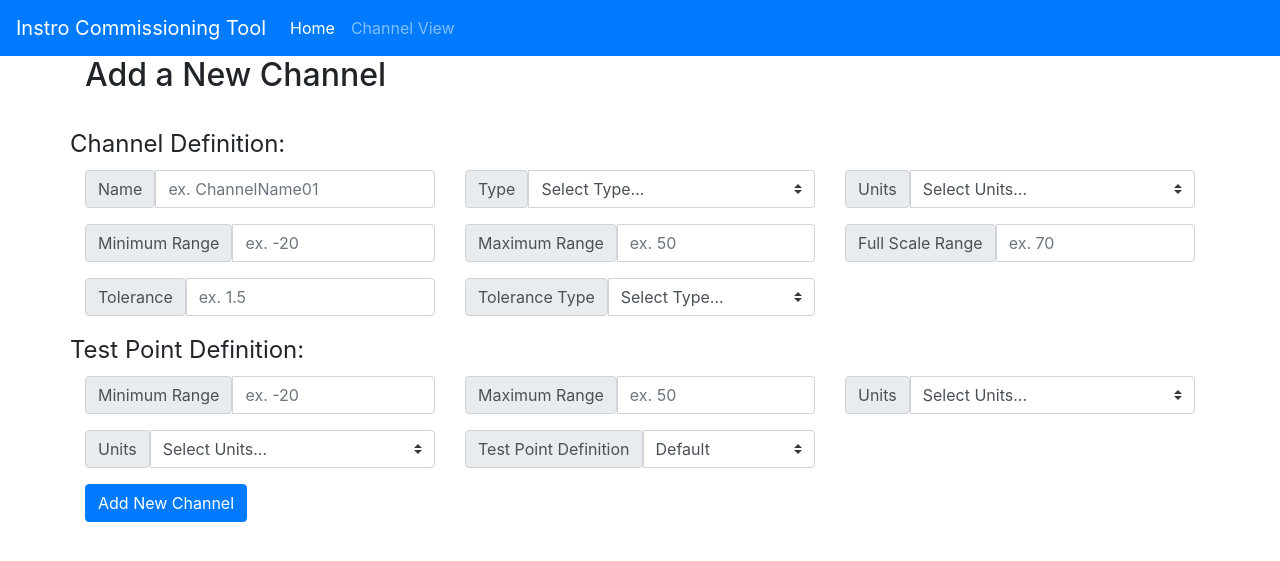
After one commit to ThatOldChap/InstroCommTool, a Flask app: template app/templates/new_channel.html in a window 1280 px wide. The commit adds this page. Shown: the top 561 px of the page. Run offline with Flask 2, Linux system fonts and the light colour scheme; the template is opened without the code that fills it: values that come from a table or form of the project are taken from there, others are empty; some libraries are stand-ins or nearby versions.

Commit message:
New form testing

```diff
--- a/app/main/forms.py
+++ b/app/main/forms.py
@@ -6,10 +6,13 @@ from wtforms.fields.html5 import DateField
 from wtforms.validators import ValidationError, DataRequired, Length
 from app.models import Channel, TestPoint
 
-TYPE_CHOICES = [(0, "RTD"),(1, "Pressure"),(2, "Frequency")]
+
 
 class EmptyForm(FlaskForm):
     submit = SubmitField('Add Channel')
+
+class TestSubmitForm(FlaskForm):
+    submit = SubmitField('Test')
 
 class TestPointForm(FlaskForm):
     measured_val = FloatField('Measured')
@@ -34,3 +37,46 @@ class AddChannelForm(FlaskForm):
     test_range_max = FloatField('MaximumTest Range', validators=[DataRequired()])
     test_eu = SelectField('Test EU', choices=[(0, "degC"),(1, "Ohms"),(2, "Hz")], validators=[DataRequired()])
     submit = SubmitField('Add New Channel')
+
+CHOICES_MEAS_TYPE = [("", "Select Type..."),(0, "RTD"),(1, "Pressure"),(2, "Frequency"),(3, "Voltage")]
+CHOICES_EU = [("", "Select Units..."),(0, "degC"),(1, "Ohms"),(2, "Hz"),(3, "V")]
+CHOICES_TOLERANCE_TYPE = [("", "Select Type..."),(1, "Units"),(2, f"%FS"),(3, '%RDG')]
+CHOICES_NUM_TEST_POINTS = [("", "Select Number..."),(1, "1"),(2, "2"),(3, "3"),(4, "4"),(5, "5"),(6, "6"),(7, "7"),(8, "8"),(9, "9"),(10, "10")]
+CHOICES_TEST_POINT_TYPE = [(1, "Default"),(2, "Custom")]
+
+class NewChannelForm(FlaskForm):
+
+    # CSS attribute definitions
+    kw_name = {'class': 'form-control', 'placeholder': 'ex. ChannelName01'}
+    kw_meas_type = {'class': 'custom-select', 'placeholder': 'ex. Temperature'}
+    kw_select_field = {'class': 'custom-select'}
+    kw_meas_range_min = {'class': 'form-control', 'placeholder': 'ex. -20'}
+    kw_meas_range_max = {'class': 'form-control', 'placeholder': 'ex. 50'}
+    kw_full_scale = {'class': 'form-control', 'placeholder': 'ex. 70'}
+    kw_tolerance = {'class': 'form-control', 'placeholder': 'ex. 1.5'}
+    kw_test_range_min = {'class': 'form-control', 'placeholder': 'ex. 80'}
+    kw_test_range_max = {'class': 'form-control', 'placeholder': 'ex. 120'}
+    kw_submit = {'class': 'btn btn-primary'}
+
+    # Field definitions - Channel
+    name = StringField('Name', validators=[DataRequired()], render_kw=kw_name)
+    meas_type = SelectField('Type', choices=CHOICES_MEAS_TYPE, validators=[DataRequired()], render_kw=kw_select_field)
+    eu = SelectField('Units', choices=CHOICES_EU, validators=[DataRequired()], render_kw=kw_select_field)
+
+    meas_range_min = FloatField('Minimum Range', validators=[DataRequired()], render_kw=kw_meas_range_min)
+    meas_range_max = FloatField('Maximum Range', validators=[DataRequired()], render_kw=kw_meas_range_max)
+    full_scale = FloatField('Full Scale Range', validators=[DataRequired()], render_kw=kw_full_scale)
+
+    tolerance = FloatField('Tolerance', validators=[DataRequired()], render_kw=kw_tolerance)
+    tolerance_type = SelectField('Tolerance Type', choices=CHOICES_TOLERANCE_TYPE, validators=[DataRequired()], render_kw=kw_select_field)
+
+    # Field definitions - TestPoints
+    test_range_min = FloatField('Minimum Range', validators=[DataRequired()], render_kw=kw_meas_range_min)
+    test_range_max = FloatField('Maximum Range', validators=[DataRequired()], render_kw=kw_meas_range_max)
+    test_eu = SelectField('Units', choices=CHOICES_EU, validators=[DataRequired()], render_kw=kw_select_field)
+
+    num_test_points = SelectField('Units', choices=CHOICES_EU, validators=[DataRequired()], render_kw=kw_select_field)
+    test_point_type = SelectField('Test Point Definition', choices=CHOICES_TEST_POINT_TYPE, validators=[DataRequired()], render_kw=kw_select_field)
+
+    # Form submission
+    submit = SubmitField('Add New Channel', render_kw=kw_submit)
--- a/app/templates/add_channel.html
+++ b/app/templates/add_channel.html
@@ -7,6 +7,4 @@
     {{ wtf.render_form(addChannelForm) }}
     <br>
     {% endif %}
-
-    <!-- TODO: Make into a custom form in the Visio sketch format -->
 {% endblock %}
--- /dev/null
+++ b/app/templates/new_channel.html
@@ -0,0 +1,129 @@
+{% extends "base.html" %}
+
+{% block app_content %}
+<h2>Add a New Channel</h2>
+<br>
+<div>
+    <form action="" method="POST" name="form">
+        {{ form.hidden_tag() }}
+
+        <!-- Channel Definition Section -->
+        <!-- Basic Channel Info -->
+        <div class="row">
+            <legend>Channel Definition:</legend>
+            <div class="col-md-4">
+                <div class="input-group mb-3">
+                    <span class="input-group-text">{{ form.name.label.text }}</span>
+                    {{ form.name() }}
+                </div>
+            </div>
+            <div class="col-md-4">
+                <div class="input-group mb-3">
+                    <span class="input-group-text">{{ form.meas_type.label.text }}</span>
+                    {{ form.meas_type() }}
+                </div>
+            </div>
+            <div class="col-md-4">
+                <div class="input-group mb-3">
+                    <span class="input-group-text">{{ form.eu.label.text }}</span>
+                    {{ form.eu() }}
+                </div>
+            </div>
+        </div>
+        <!-- Measurement Range Info -->
+        <div class="row">
+            <div class="col-md-4">
+                <div class="input-group mb-3">
+                    <span class="input-group-text">{{ form.meas_range_min.label.text }}</span>
+                    {{ form.meas_range_min() }}
+                </div>
+            </div>
+            <div class="col-md-4">
+                <div class="input-group mb-3">
+                    <span class="input-group-text">{{ form.meas_range_max.label.text }}</span>
+                    {{ form.meas_range_max() }}
+                </div>
+            </div>
+            <div class="col-md-4">
+                <div class="input-group mb-3">
+                    <span class="input-group-text">{{ form.full_scale.label.text }}</span>
+                    {{ form.full_scale() }}
+                </div>
+            </div>
+        </div>
+        <!-- Channel Tolerance Info -->
+        <div class="row">
+            <div class="col-md-4">
+                <div class="input-group mb-3">
+                    <span class="input-group-text">{{ form.tolerance.label.text }}</span>
+                    {{ form.tolerance() }}
+                </div>
+            </div>
+            <div class="col-md-4">
+                <div class="input-group mb-3">
+                    <span class="input-group-text">{{ form.tolerance_type.label.text }}</span>
+                    {{ form.tolerance_type() }}
+                </div>
+            </div>
+        </div>
+        <!-- Test Point Definition Section -->
+        <!-- Test Point Input Range Info -->
+        <div class="row">
+            <legend>Test Point Definition:</legend>
+            <div class="col-md-4">
+                <div class="input-group mb-3">
+                    <span class="input-group-text">{{ form.test_range_min.label.text }}</span>
+                    {{ form.test_range_min() }}
+                </div>
+            </div>
+            <div class="col-md-4">
+                <div class="input-group mb-3">
+                    <span class="input-group-text">{{ form.test_range_max.label.text }}</span>
+                    {{ form.test_range_max() }}
+                </div>
+            </div>
+            <div class="col-md-4">
+                <div class="input-group mb-3">
+                    <span class="input-group-text">{{ form.test_eu.label.text }}</span>
+                    {{ form.test_eu() }}
+                </div>
+            </div>
+        </div>
+        <!-- Test Point Value Info -->
+        <div class="row">
+            <div class="col-md-4">
+                <div class="input-group mb-3">
+                    <span class="input-group-text">{{ form.num_test_points.label.text }}</span>
+                    {{ form.num_test_points() }}
+                </div>
+            </div>
+            <div class="col-md-4">
+                <div class="input-group mb-3">
+                    <span class="input-group-text">{{ form.test_point_type.label.text }}</span>
+                    {{ form.test_point_type() }}
+                </div>
+            </div>
+        </div>
+        <!-- Custom Test Point Value Definition -->
+
+        <!-- Form Submission -->
+        <div>{{ form.submit() }}</div>
+    </form>
+</div>
+{% endblock %}
+
+{% block scripts %}
+    <!-- JQuery to add the custom Test Point fields based on user selection -->
+    <script>
+        $(function () {
+            var testPointType = $('#test_point_type');
+            testPointType.change(function() {
+                alert("Test Point Type has been changed");
+                if (testPointType.val() == 'Custom') {
+
+                }
+            });
+
+        });
+    </script>
+{% endblock %}
```
Also changed, not shown: app/main/measurements.py (added, +69 -0 lines), app/main/routes.py (+19 -8 lines), app/templates/add_channel_form.html (+19 -24 lines), 2 other files.
